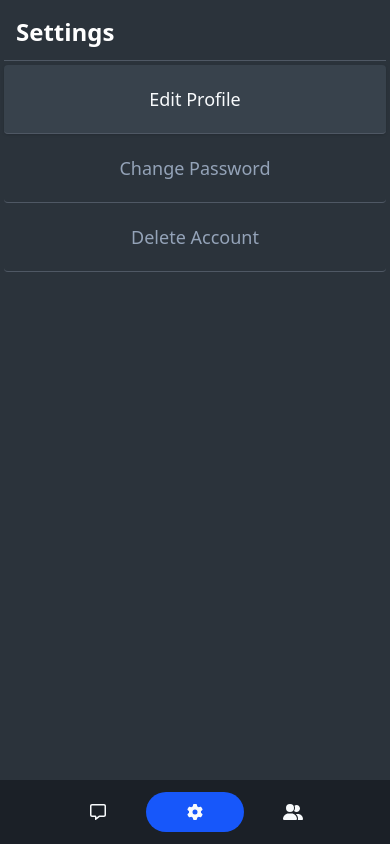
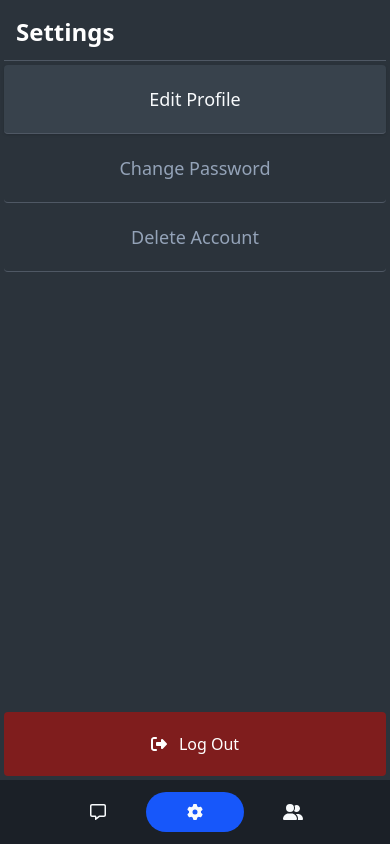
Before and after one commit to panteliccc/Chatly, a React (Create React App) app in the folder client/: page /Account/Settings in a window 390 px wide. Built offline with nearby package versions, Linux system fonts and the light colour scheme; no server answers.

Commit message:
api for change password and log out button

```diff
--- a/client/src/Components/Settings/ChangePassword.tsx
+++ b/client/src/Components/Settings/ChangePassword.tsx
@@ -9,13 +9,16 @@ import {
   FormMessage,
 } from "../ui/form";
 import { Input } from "../ui/input";
-import { Link } from "react-router-dom";
 import axios from "axios";
 import { useForm } from "react-hook-form";
 import { zodResolver } from "@hookform/resolvers/zod";
 import { z } from "zod";
+import { useChatState } from "../../Context/Provider";
+import { useNavigate } from "react-router-dom";
 
 function ChangePassword(props: any) {
+  const chatState = useChatState();
+  const router = useNavigate()
   const formSchema = z
     .object({
       currentPassword: z.string(),
@@ -35,7 +38,25 @@ function ChangePassword(props: any) {
       confirmNewPassword: "",
     },
   });
-
+  const changePassword = async (values: z.infer<typeof formSchema>)=>{
+    const {currentPassword,newPassword } = values
+    try{
+      axios.put("http://localhost:5500/api/changePassword",{
+        currentPassword,newPassword
+      },{
+        withCredentials:true
+      })
+      console.log("Password is changed");
+      chatState.removeCookie(["chatly.session-token"])
+      router("/Account/Login")
+    }catch(err:any){
+      if(err.response.status === 400) {
+        form.setError("currentPassword", {
+          message: "Invalid current password",
+        });
+      }
+    }
+  }
   return (
     <div>
       <div className="px-3 flex flex-col gap-3">
@@ -68,7 +89,7 @@ function ChangePassword(props: any) {
           <li>Click on "Change Password" button to confirm the change</li>
         </ol>
         <Form {...form}>
-          <form className="space-y-2 flex flex-col w-full lg:w-3/4 xl:w-1/2 justify-between">
+          <form className="space-y-2 flex flex-col w-full lg:w-3/4 xl:w-1/2 justify-between" onSubmit={form.handleSubmit(changePassword)}>
             <FormField
               control={form.control}
               name="currentPassword"
--- a/client/src/Pages/Settings.tsx
+++ b/client/src/Pages/Settings.tsx
@@ -9,12 +9,16 @@ import { EditAccount } from "../Components/Settings/EditAccount";
 import ChangePassword from "../Components/Settings/ChangePassword";
 import DeleteAccount from "../Components/Settings/DeleteAccount";
 import Menu from "../Components/Menu";
-import { ScrollArea, ScrollBar } from "../Components/ui/scrollarea";
-
+import { ScrollArea } from "../Components/ui/scrollarea";
+import { FontAwesomeIcon } from "@fortawesome/react-fontawesome";
+import { faRightFromBracket } from "@fortawesome/free-solid-svg-icons";
+import { useNavigate } from "react-router-dom";
+import { useChatState } from "../Context/Provider";
 function Settings() {
+  const router = useNavigate();
+  const chatState = useChatState();
   const [isTabsListHidden, setIsTabsListHidden] = useState(false);
   const [isContentOpen, setIsContentOpen] = useState(false);
-  const [headerText, setHeaderText] = useState("Edit Profile");
   const [, setWindowWidth] = useState(window.innerWidth);
 
   useEffect(() => {
@@ -72,7 +76,6 @@ function Settings() {
               className="w-full py-5 text-lg"
               onClick={() => {
                 handleTabClick();
-                setHeaderText("Edit Profile");
               }}
             >
               Edit Profile
@@ -82,7 +85,6 @@ function Settings() {
               className="w-full py-5 text-lg"
               onClick={() => {
                 handleTabClick();
-                setHeaderText("Change Password");
               }}
             >
               Change Password
@@ -92,12 +94,24 @@ function Settings() {
               className="w-full py-5 text-lg"
               onClick={() => {
                 handleTabClick();
-                setHeaderText("Delete Acoount");
               }}
             >
               Delete Account
             </TabsTrigger>
           </div>
+          <button
+            className=" w-full p-5 bg-destructive rounded mt-7 text-white flex items-center justify-center gap-3 md:hidden "
+            onClick={() => {
+              chatState.removeCookie(["chatly.session-token"]);
+              router("/Account/Login");
+            }}
+          >
+            <FontAwesomeIcon
+              icon={faRightFromBracket}
+              className=" cursor-pointer"
+            />
+            Log Out
+          </button>
         </TabsList>
         <div
           className={`${
@@ -106,13 +120,13 @@ function Settings() {
         >
           <ScrollArea>
             <TabsContent value="account">
-              <EditAccount handleBackClick={handleBackClick}/>
+              <EditAccount handleBackClick={handleBackClick} />
             </TabsContent>
-            <TabsContent value="password" >
-              <ChangePassword handleBackClick={handleBackClick}/>
+            <TabsContent value="password">
+              <ChangePassword handleBackClick={handleBackClick} />
             </TabsContent>
             <TabsContent value="delete">
-              <DeleteAccount  handleBackClick={handleBackClick}/>
+              <DeleteAccount handleBackClick={handleBackClick} />
             </TabsContent>
           </ScrollArea>
         </div>
```
